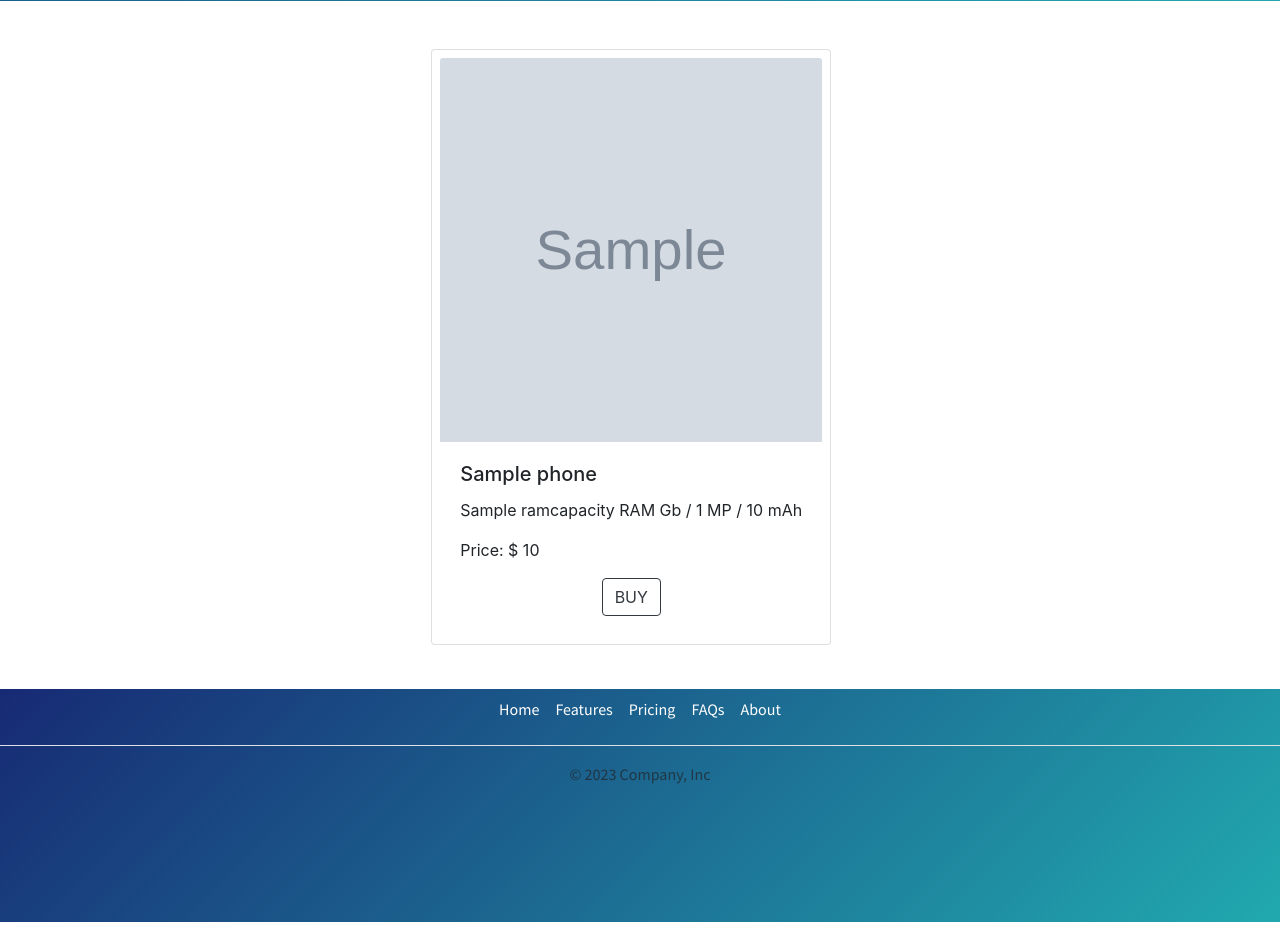
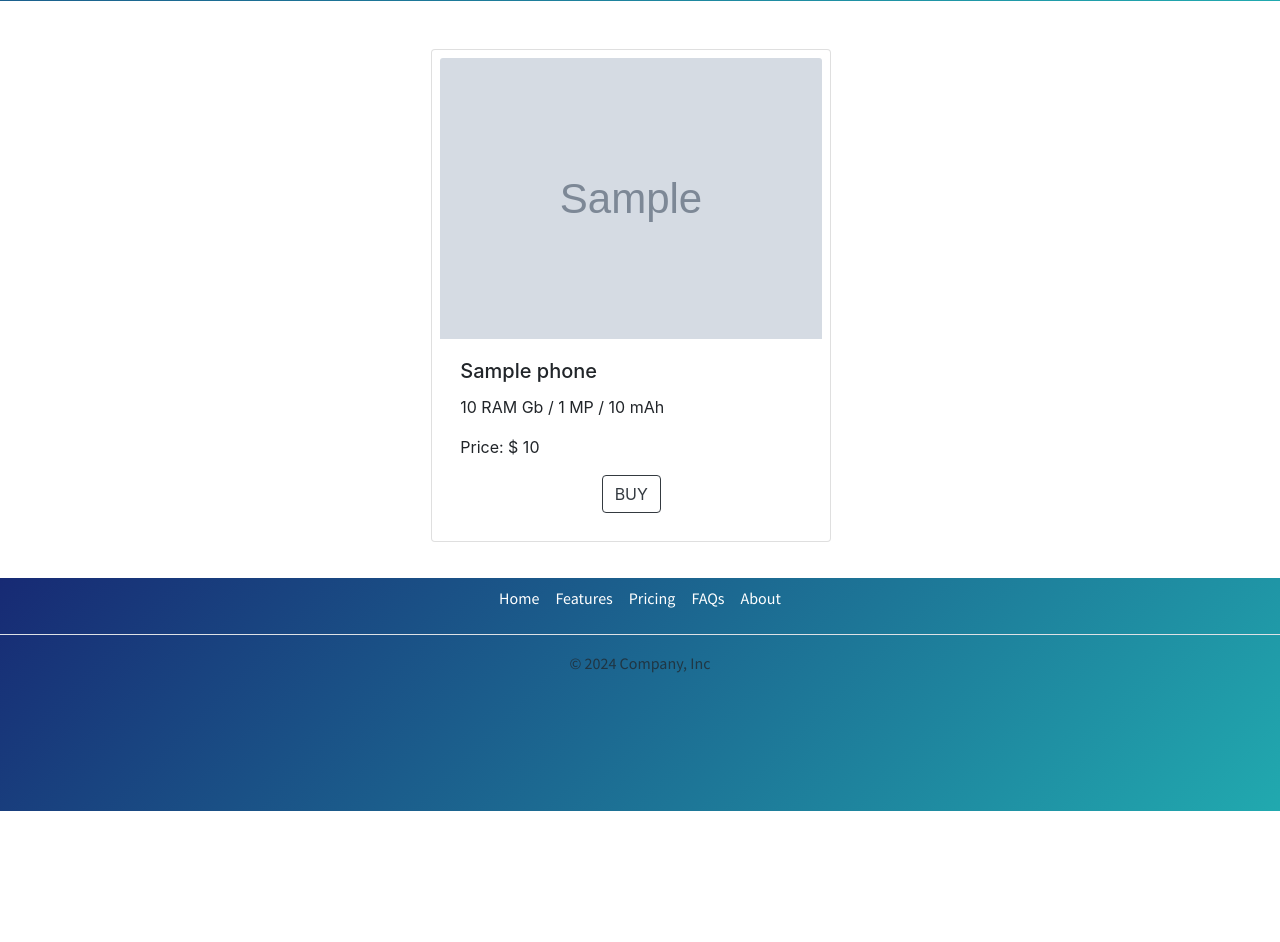
Before and after one commit to Marator2K07/Phone-store, a Symfony app: template templates/index.html.twig in a window 1280 px wide. Shown: the part 941-1883 px from the top of the page. After the commit the page ends 1752 px from the top, so only its background shows below. Run offline with Twig, Linux system fonts and the light colour scheme; the template is opened without the code that fills it: most values are stand-ins (such as "Sample title", 1, 10 or a date in 2020); grey boxes marked "Sample" are stand-in pictures; some libraries are stand-ins or nearby versions.

Commit message:
Update index.html.twig
Правка верстки основной страницы.

```diff
--- a/templates/index.html.twig
+++ b/templates/index.html.twig
@@ -11,7 +11,7 @@
     <style>
         img {
             width: 100%;
-            height: 30vw;
+            height: 22vw;
             object-fit: cover;
         }
     </style>
@@ -55,17 +55,17 @@
 
  {% block body %}
 
-     <div class="container px-4 px-lg-5 mt-5">
-        <div class="row gx-4 gx-lg-5 row-cols-2 row-cols-md-3 row-cols-xl-3  justify-content-center">
+     <div class="container px-4 px-lg-5 mt-5 justify-content-center">
+        <div class="row gx-4 gx-lg-5 row-cols-2 row-cols-md-3 row-cols-xl-3 justify-content-center">
         {% for item in phonesData %}
 
-            <div class=" col-md-5 mb-4">
+            <div class="col-md-5 mb-3 m-10">
                 <div class="card p-2" style="width: 25rem;">
-                    <img src="{{ item.ImageLink }}"class="card-img-top" alt="Phone Image">
+                    <img src="{{ item.image_link }}"class="card-img-top" alt="Phone Image">
                         <div class="card-body">
-                            <h5 class="card-title">{{ item.Name }}</h5>
-                            <p class="card-text">{{ item.RAMcapacity }} RAM Gb / {{ item.MegapixelsNumber }} MP / {{ item.BatteryCapacity }} mAh</p>
-                            <p class="card-text">Price: $ {{ item.Price }}</p>
+                            <h5 class="card-title">{{ item.name }}</h5>
+                            <p class="card-text">{{ item.ram_capacity }} RAM Gb / {{ item.megapixels_number }} MP / {{ item.battery_capacity }} mAh</p>
+                            <p class="card-text">Price: $ {{ item.price }}</p>
                             <div class="text-center">
                                 <button type="submit" class="btn btn-outline-dark mt-auto">BUY</button>
                             </div>
@@ -89,7 +89,7 @@
             <li class="nav-item"><a href="#" class="nav-link px-2 text-white">FAQs</a></li>
             <li class="nav-item"><a href="#" class="nav-link px-2 text-white">About</a></li>
         </ul>
-        <p class="text-center text-body-secondary">© 2023 Company, Inc</p>
+        <p class="text-center text-body-secondary">© 2024 Company, Inc</p>
         <div>
     </footer>
 {% endblock %}
```
